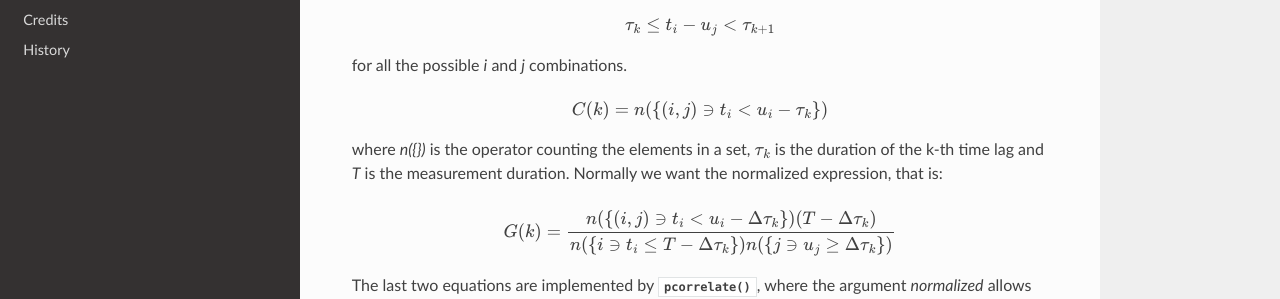
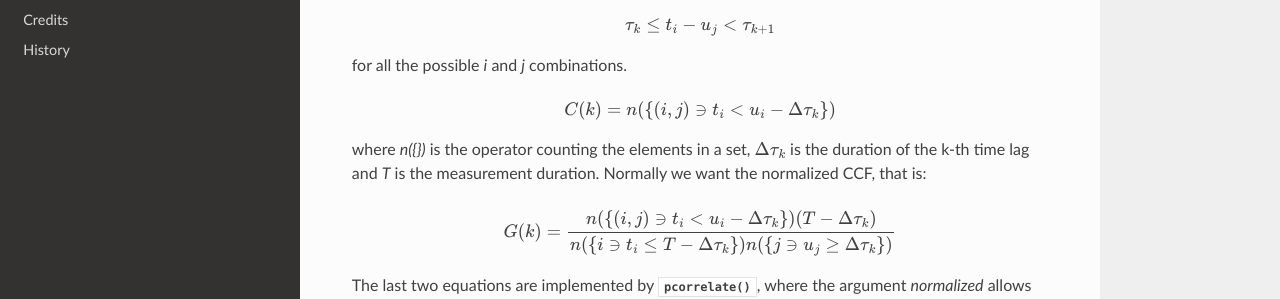
Before and after one commit to tritemio/pycorrelate, a Sphinx documentation site: the page built from docs/theory.rst, in a window 1280 px wide and 900 px high, scrolled down 541 px. Shown: the part 364-663 px from the top of the window. Built offline with Sphinx 7.4.7 and the Read the Docs theme 2.0.0, drawn with Linux system fonts in a browser that asks for light colours.

Commit message:
Docs: fix typos

```diff
--- a/docs/theory.rst
+++ b/docs/theory.rst
@@ -56,12 +56,12 @@ considering the k-th time-lag bin :math:`[\tau_k, \tau_{k+1})`,
 for all the possible *i* and *j* combinations.
 
 .. math::
-    C(k) = n(\{(i,j) \ni t_i < u_i - \tau_k\})
+    C(k) = n(\{(i,j) \ni t_i < u_i - \Delta\tau_k\})
 
 where `n({})` is the operator counting the elements in a set,
-:math:`\tau_k` is the duration of the k-th time lag and *T*
+:math:`\Delta\tau_k` is the duration of the k-th time lag and *T*
 is the measurement duration.
-Normally we want the normalized expression, that is:
+Normally we want the normalized CCF, that is:
 
 .. math::
     G(k) = \frac{n(\{(i,j) \ni t_i < u_i - \Delta\tau_k\})(T-\Delta\tau_k)}
```
